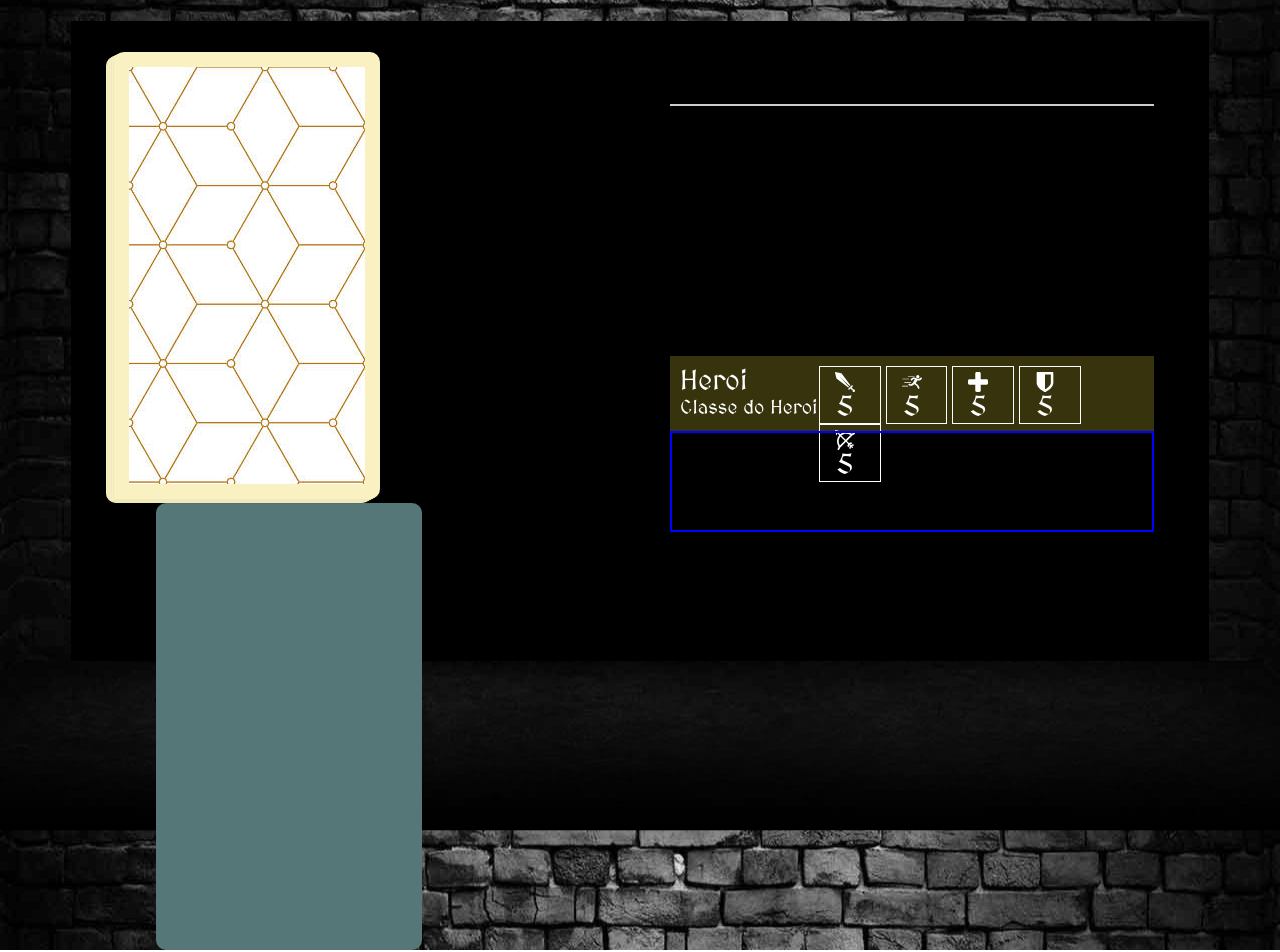
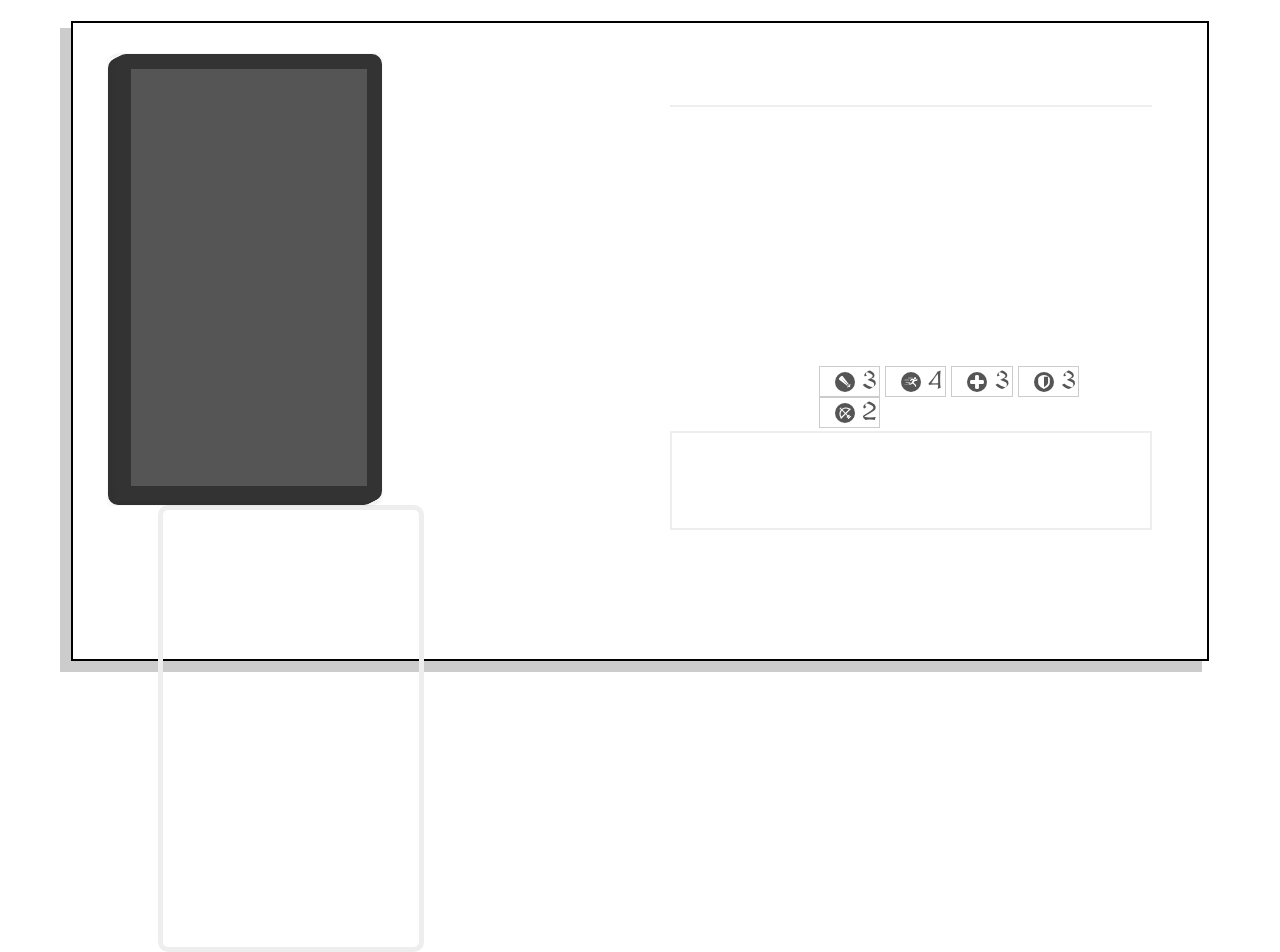
Before and after one commit to t4vor4/carddungeon.github.io, a plain HTML site: page projeto.html in a window 1280 px wide. Drawn offline with nearby package versions, Linux system fonts and the light colour scheme.

Commit message:
Mudei o visual do jogo. Retirei todas as imagens que eu estava usando porque eram imagens de terceiros e, enquanto teste, elas não eram realmente necessárias, alem de tirar o foco do teste.

```diff
--- a/codigo.js
+++ b/codigo.js
@@ -30,10 +30,10 @@ const cartasJogo = [
     {   nome:'Esqueleto',
         tipo: 'Monstro',
         forca:1,
-        habilidade: 1,
+        habilidade: 2,
         resistencia: 1,
         armadura: 1,
-        poderDeFogo: 1,
+        poderDeFogo: 0,
         pv: 5,
         descricao:'Um morto vivo animado por magia',
         imagem: 'esqueleto.jpg'
@@ -41,32 +41,32 @@ const cartasJogo = [
     {
         nome:'Orc',
         tipo: 'Monstro',
-        forca:1,
-        habilidade: 1,
-        resistencia: 1,
+        forca: 1,
+        habilidade: 2,
+        resistencia: 2,
         armadura: 1,
         poderDeFogo: 1,
-        pv: 5,
+        pv: 10,
         descricao:'Humanóides de pele verde, peludos e malvados',
         imagem:'orc.jpg'
     },
     {
         nome:'Gnoll',
         tipo: 'Monstro',
-        forca:2,
+        forca: 2,
         habilidade: 1,
-        resistencia: 1,
-        armadura: 1,
+        resistencia: 2,
+        armadura: 2,
         poderDeFogo: 1,
-        pv: 5,
+        pv: 10,
         descricao:'Um guerreiro bestial armado e raivoso',
         imagem:'gnoll.jpg'
     },
     {
         nome:'Aranha Gigante',
         tipo: 'Monstro',
-        forca:3,
-        habilidade: 1,
+        forca: 3,
+        habilidade: 3,
         resistencia: 1,
         armadura: 1,
         poderDeFogo: 1,
@@ -75,28 +75,27 @@ const cartasJogo = [
         imagem:'spider.jpg'
     },
     {
-
         nome:'Dragão',
         tipo: 'Monstro',
-        forca:4,
-        habilidade: 1,
-        resistencia: 10,
-        armadura: 1,
-        poderDeFogo: 1,
-        pv: 5,
+        forca: 4,
+        habilidade: 5,
+        resistencia: 4,
+        armadura: 3,
+        poderDeFogo: 5,
+        pv: 20,
         descricao:'Um poderoso lagarto com grandes asas, hálito de fogo e voraz, muito voraz.',
         imagem:'dragon.jpg'
     },
 ]
 
-const heroi = {nome:'Heroi', forca: 5, habilidade: 5, resistencia: 5, armadura: 5, poderDeFogo: 5, pv: 25}
+var heroi = {nome:'Heroi', forca: 3, habilidade: 4, resistencia: 3, armadura: 3, poderDeFogo: 2, pv: 15}
 
 
 var deck = embaralhaCartas(cartasJogo);
 var heroiGame = heroi;
 var cemiterio = [];
 
-var heroiPV = parseInt(heroiGame.resistencia)*5;
+var vidaHeroi = 15;
 var inimigoPV = 0;
 
 var cartaAtual;
@@ -144,7 +143,8 @@ function carta($val, $id) {
         '<div class="backCard"></div>'+
         '<div class="frontCard" >'+
             '<h2 class="nome">'+$val.nome+'</h2>'+
-            '<span class="imagem" style="background-image: url('+imgSrc+$val.imagem+');"></span>'+
+            //'<span class="imagem" style="background-image: url('+imgSrc+$val.imagem+');"></span>'+
+            '<span class="imagem" ></span>'+
             '<span class="cont-stats">'+
                 '<span class="forca"><img src="'+imgSrc+'forca.svg" alt="Força" /><span class="valor">'+$val.forca+'</span></span>'+
                 '<span class="habilidade"><img src="'+imgSrc+'habilidade.svg" alt="Força" /><span class="valor">'+$val.habilidade+'</span></span>'+
@@ -177,7 +177,7 @@ function mostraOpcoes($turno) {
     if ($turno == 'iniciativa') {
         $('.showBts').html('<button class="bt iniciativa">Iniciativa</button>');
         $('.showBts .iniciativa').click(function(event) {
-            calculaIniciativa(deck[deck.length-1]);
+            turnosdecombate(deck[deck.length-1]);
         });
     }
     else if ($turno == 'ataque') {
@@ -186,57 +186,95 @@ function mostraOpcoes($turno) {
 }
 
 function ataque($atacante, $defensor) {
-    console.log('$atacante = '+$atacante.nome);
-    console.log('$defensor = '+$defensor.nome);
+    var dano;
     var fa = parseInt($atacante.habilidade)+parseInt($atacante.forca)+calcularJogada(6);
     var fd = parseInt($defensor.habilidade)+parseInt($defensor.armadura)+calcularJogada(6);
-    console.log('fa '+fa);
-    console.log('fd '+fd);
     if (fd >= fa) {
         console.log('O '+$defensor.nome+' se defende do golpe');
         logsTexto('O '+$defensor.nome+' se defende do golpe');
+        dano = 0;
+        return dano;
     }
     else {
-        var dano = fa-fd;
+        dano = fa-fd;
         console.log('O '+$defensor.nome+' levou '+dano+' pontos de com o golpe de '+$atacante.nome);
         logsTexto('O '+$defensor.nome+' levou '+dano+' pontos de com o golpe de '+$atacante.nome);
         return dano;
     }
 }
 
+function combate($iniciativa,$inimigo) {
+    var iniciativa = $iniciativa;
+    var inimigo = $inimigo;
+    if (vidaHeroi > 0 && inimigoPV > 0) {
+        //Inimigo ganha a iniciativa
+        if (iniciativa == true) {
+            logsTexto(inimigo.nome+' venceu a iniciativa');
+
+            danoFeito = ataque(inimigo,heroiGame);
+
+            if (danoFeito > 0) {
+                vidaHeroi = vidaHeroi-danoFeito;
+                if (vidaHeroi <= 0) {
+                    logsTexto(heroiGame.nome+' foi derrotado.');
+                    gameOver();
+                }
+                else {
+                    mostraOpcoes('iniciativa');
+                }
+            }
+        }
+        //Heroi ganha a iniciativa
+        else {
+            logsTexto(heroiGame.nome+' venceu a iniciativa');
+            mostraOpcoes('ataque');
+            $('.showBts .ataque').click(function(event) {
+
+                danoFeito = ataque(heroiGame,inimigo)
+                if (danoFeito > 0) {
+                    console.log('inimigoPV depois = '+inimigoPV);
+                    inimigoPV = inimigoPV-danoFeito;
+                    console.log('inimigoPV depois = '+inimigoPV);
+                    if (inimigoPV <= 0) {
+                        logsTexto(inimigo.nome+' foi derrotado.');
+                        irProCemiterio(verificaTopodoDeck());
+                    }
+                    else {
+                        mostraOpcoes('iniciativa');
+                    }
+                }
+                else {
+                    console.log('Não houve dano');
+                }
+
+            });
+
+        }
+    }
+}
+
+function jogadaIniciativa($inimigo) {
+    var inimigo = $inimigo;
+    var iniciativaInimigo = parseInt(inimigo.habilidade)+calcularJogada(6);
+    var iniciativaHeroi = parseInt(heroiGame.habilidade)+calcularJogada(6);
+    // inimigo ganha
+    if ( iniciativaInimigo > iniciativaHeroi ) {
+        return true;
+    }
+    // heroi ganha
+    else if (iniciativaInimigo <= iniciativaHeroi) {
+        return false;
+    }
+}
+
 
 //inimigoPV = parseInt($inimigo.resistencia)*5;
 
-function calculaIniciativa($inimigo) {
-    var iniciativaInimigo = parseInt($inimigo.habilidade)+calcularJogada(6);
-    var iniciativaHeroi = parseInt(heroiGame.habilidade)+calcularJogada(6);
-
-    if (heroiGame.pv > 0 && $inimigo.pv > 0) {
-        if (iniciativaInimigo > iniciativaHeroi) {
-            logsTexto($inimigo.nome+' venceu a iniciativa');
-            heroiGame.pv = heroiGame.pv-ataque($inimigo,heroiGame);
-            if (heroiGame.pv <= 0) {
-                logsTexto(heroiGame.nome+' foi derrotado.');
-                gameOver();
-            }
-        }
-        else if (iniciativaInimigo < iniciativaHeroi) {
-            logsTexto(heroiGame.nome+' venceu a iniciativa');
-            mostraOpcoes('ataque');
-            $('.showBts .ataque').click(function(event) {
-                $inimigo.pv = $inimigo.pv-ataque(heroiGame,$inimigo);
-                if ($inimigo.pv <= 0) {
-                    logsTexto($inimigo.nome+' foi derrotado.');
-                    irProCemiterio(verificaTopodoDeck());
-                }
-            });
-
-        }
-        else {
-            calculaIniciativa($inimigo);
-        }
-    }
-
+function turnosdecombate($inimigo) {
+    var inimigo = $inimigo;
+    console.log('turnosdecombate');
+    var iniciativa = jogadaIniciativa(inimigo);
+    combate(iniciativa,inimigo);
 }
 
 function logsTexto($texto) {
@@ -281,6 +319,8 @@ function viraCartaDoDeck($deck){
         if ( $(this).hasClass('nodeckcompra')) {
             topododeck.addClass('deFrente').addClass('topododeck');
             if ( deck[deck.length-1].tipo == 'Monstro' ) {
+                inimigoPV = deck[deck.length-1].pv;
+                console.log(inimigoPV);
                 mostraOpcoes('iniciativa');
             }
             else {
--- a/estilo.css
+++ b/estilo.css
@@ -5,7 +5,8 @@ body {
 	font-size: 14px;
 	box-sizing: border-box;
 	color: #fff;
-	background-image: url('./img/fundo_dungeon.jpg');
+	/* background-image: url('./img/fundo_dungeon.jpg'); */
+	background-color: #fff;
 	background-position: center;
 	font-family: 'MedievalSharp', cursive;
 }
@@ -17,6 +18,14 @@ body *, body *:before, body *:after {
 	font-family: font-family: 'MedievalSharp', cursive;
 }
 
+.bt {
+	border: 5px solid #333;
+    background: #fff;
+    border-radius: 10px;
+    box-shadow: -6px 5px 0 #ccc;
+    font-family: font-family: 'MedievalSharp', cursive;
+}
+
 .content {
 	float: left;
 	position: relative;
@@ -24,7 +33,9 @@ body *, body *:before, body *:after {
 	width: 90%;
 	margin: 1% 5% 0;
 	padding: 25px;
-	background-color: #000;
+	background-color: #fff;
+	border:  2px solid #000;
+	box-shadow:  -9px 9px 0px 2px #ccc ;
 	/* background-color: #0ff; */
 }
 
@@ -42,7 +53,7 @@ body *, body *:before, body *:after {
 .deckPlace .baseCarta {
 	float: left;
 	position: relative;
-	background-color: #888;
+	background-color: #eee;
 	border-radius:  10px;
 	width: 266px;
     height: 447px;
@@ -51,7 +62,8 @@ body *, body *:before, body *:after {
 .deckPlace .baseCartaCemiterio {
 	float: left;
 	position: relative;
-	background-color: #577;
+	/* background-color: #ddd; */
+	border: 5px solid #eee;
 	border-radius:  10px;
 	width: 266px;
     height: 447px;
@@ -80,9 +92,10 @@ body *, body *:before, body *:after {
 		top: 0;
 		left: 0;
 		z-index: 2;
-		background-image: url('./img/backCarta.jpg');
+		/* background-image: url('./img/backCarta.jpg'); */
+		background-color: #555;
 		backface-visibility: hidden;
-		border: 15px solid #faf1c3;
+		border: 15px solid #333;
 		border-radius: 10px;
 	}
 
@@ -92,7 +105,8 @@ body *, body *:before, body *:after {
 		height: 100%;
 		top: 0;
 		left: 0;
-		background-color: #6d5419;
+		background-color: #fff;
+		color:  #333;
 		border-radius: 10px;
 		display: block;
 		border: 15px solid #333;
@@ -110,7 +124,7 @@ body *, body *:before, body *:after {
 		line-height: 1.4em;
 		padding: 0 10px;
 		font-size: 1em;
-		color: #fff;
+		/* color: #fff; */
 	}
 
 	.frontCard .imagem {
@@ -120,6 +134,7 @@ body *, body *:before, body *:after {
 		height: 190px;
 		-webkit-background-size: 100%;
 		background-size: 100%;
+		background-color: #ccc;
 	}
 
 	.frontCard .cont-stats {
@@ -159,7 +174,7 @@ body *, body *:before, body *:after {
 	    line-height: 2.3em;
 	}
 
-	.frontCard .cont-stats .forca {
+	/* .frontCard .cont-stats .forca {
 		background-color: #EF946C;
 	}
 	.frontCard .cont-stats .habilidade {
@@ -173,7 +188,7 @@ body *, body *:before, body *:after {
 	}
 	.frontCard .cont-stats .poderDeFogo {
 		background-color: #2F2963;
-	}
+	} */
 
 	.frontCard .descricao {
 		float: left;
@@ -185,7 +200,7 @@ body *, body *:before, body *:after {
 	    position: relative;
 	    width: 100%;
 	    height: 45%;
-	   	color: #fff;
+	   	/* color: #fff; */
 	}
 
 
@@ -201,6 +216,7 @@ body *, body *:before, body *:after {
 
 	.card.cemiterio .frontCard {
 		filter:grayscale(100%);
+		background-color: #999;
 	}
 
 	/* grayscale */
@@ -224,7 +240,7 @@ body *, body *:before, body *:after {
 	    position: relative;
 	    width: 100%;
 	    height: 10%;
-		border-bottom: 2px solid #ccc;
+		border-bottom: 2px solid #eee;
 		padding: 10px;
 		/* grid-area: title; */
 	}
@@ -235,6 +251,7 @@ body *, body *:before, body *:after {
 	    width: 100%;
 	    height: 50%;
 		padding: 10px;
+		overflow-y: scroll;
 		/* grid-area: text; */
 	}
 
@@ -244,11 +261,19 @@ body *, body *:before, body *:after {
 	    width: 100%;
 	    height: auto;
 	    padding: 5px 0;
-	    font-size: 0.7em;
+	    font-size: 0.75em;
+	    color: #333;
+	    background-color: #ccc;
+	}
+
+	.showText .texto:first-of-type {
+		color: $fff
+		background-color: #777;
+		font-size: 1em;
 	}
 
 	.showText .texto:nth-of-type(odd) {
-		background-color: #333;
+		background-color: #ddd;
 	}
 
 	.showBts {
@@ -256,7 +281,7 @@ body *, body *:before, body *:after {
 	    position: relative;
 	    width: 100%;
 	    height: 20%;
-		border: 2px solid #00f;
+		border: 2px solid #eee;
 		padding: 10px;
 		overflow-y: scroll;
 		/* grid-area: buttons; */
@@ -275,8 +300,7 @@ body *, body *:before, body *:after {
 	    position: relative;
 	    width: 100%;
 	    height: 15%;
-	    /* border: 2px solid #f0f; */
-	    background-color: #36330d;
+	    background-color: #fff;
 		padding: 10px;
 	}
 
@@ -310,7 +334,8 @@ body *, body *:before, body *:after {
 		float: left;
 	    position: relative;
 	    width: 19%;
-	    border:  1px solid #fff;
+	    color: #555;
+	    border:  1px solid #ccc;
 	    margin-right: 5px;
 	}
 
@@ -318,14 +343,18 @@ body *, body *:before, body *:after {
 		float: left;
 	    position: relative;
 	    width: 20px;
+	    padding:  3px;
 	    margin: 5px 5px 0 15px;
+	    background-color: #555;
+	    border-radius: 100%;
 	}
 
 	.heroBar .barR .valor {
 	    float: left;
 	    position: relative;
-	    width: 50px;
+	    width: calc(100% - 40px);
 	    text-align: center;
+	    font-size: 0.9em;
 	}
 
 /* MODAL */
--- a/estilov2.css
+++ /dev/null
@@ -1,219 +0,0 @@
-* {
-	box-sizing: border-box;
-	margin: 0;
-	padding: 0;
-}
-
-body {
-	font-size: 14px;
-	box-sizing: border-box;
-	color: #fff;
-	background-color: #999;
-
-}
-
-.content {
-	height: 80vh;
-	width: 100%;
-	padding: 25px;
-	box-sizing: border-box;
-	display: grid;
-	grid-template: 3fr 6fr 1fr / 2fr 2fr;
-	grid-gap: 10px 10px;
-	/* background-color: #0ff; */
-}
-
-.deckPlace {
-	grid-column:  1/2;
-	grid-row:  1/4;
-	border: 2px solid #0ff;
-	padding: 10px;
-	font-size: 2em;
-	display: grid;
-	grid-template: 10% 80% 10% / 5% 40% 5%  5% 40% 5% ;
-	padding: 10px;
-}
-
-.deckPlace .baseCarta {
-	grid-column:  2/3;
-	grid-row:  1/3;
-	background-color: #888;
-	border-radius:  10px;
-	max-width: 266px;
-    max-height: 447px;
-}
-
-.deckPlace .baseCartaCemiterio {
-	grid-column:  5/6;
-	grid-row:  1/3;
-	background-color: #577;
-	border-radius:  10px;
-	max-width: 266px;
-    max-height: 447px;
-}
-
-
-
-/* ESTILO GERAL DAS CARTAS */
-	.card {
-		grid-column:  2/3;
-		grid-row:  1/3;
-		position: relative;
-		transition: 0.6s;
-		transform-style: preserve-3d;
-		position: relative;
-		box-shadow: 0 0 2px rgba(0, 0, 0, 0.1);
-	}
-
-	.backCard {
-		display: block;
-		position: absolute;
-		width: 100%;
-		height: 100%;
-		top: 0;
-		left: 0;
-		z-index: 2;
-		background-image: url('./img/backCarta.jpg');
-		backface-visibility: hidden;
-		border: 15px solid #faf1c3;
-		border-radius: 10px;
-	}
-
-	.frontCard {
-		position: absolute;
-		width: 100%;
-		height: 100%;
-		top: 0;
-		left: 0;
-		background-color: #6d5419;
-		border-radius: 10px;
-		display: grid;
-		grid-template: 10% 40% 10% 35% / 20% 60% 20%;
-		border: 15px solid #333;
-		transform: rotateY(180deg);
-		backface-visibility: hidden;
-		transition: all 0.3s;
-	}
-
-	.frontCard .nome {
-		grid-column:  1/4;
-		grid-row:  1/2;
-		padding: 5px 30px;
-		font-size: 1em;
-	}
-
-	.frontCard .imagem {
-		grid-column:  1/4;
-		grid-row:  2/4;
-		-webkit-background-size: 100%;
-		background-size: 100%;
-	}
-
-	.frontCard .pontosForca {
-		grid-column:  1/2;
-		grid-row:  3/4;
-		width: 60px;
-	    height: 60px;
-	    border-radius: 100px;
-		background-color: red;
-		text-align: center;
-		line-height: 1.8em;
-	    font-size: 1.2em;
-		bottom: 10px;
-	    left: 10px;
-	    position: relative;
-	}
-
-	.frontCard .descricao {
-		grid-column:  1/4;
-		grid-row:  4/5;
-		padding: 30px;
-		font-size: 0.5em;
-	}
-
-
-/* ESTADO DAS CARTAS */
-	.card.entranojogo {
-		top: -100%;
-		left: 50%;
-	}
-
-	.card.deFrente {
-		transform: rotateY(180deg);
-	}
-
-	.card.cemiterio .frontCard {
-		filter:grayscale(100%);
-	}
-
-	/* grayscale */
-
-
-
-.showtitle {
-	grid-column:  2/3;
-	grid-row:  1/2;
-	border: 2px solid #f0f;
-	padding: 10px;
-	/* grid-area: title; */
-}
-
-.showText {
-	grid-column:  2/3;
-	grid-row:  2/3;
-	border: 2px solid #0f0;
-	padding: 10px;
-	/* grid-area: text; */
-}
-
-.showBts {
-	grid-column:  2/3;
-	grid-row:  3/4;
-	border: 2px solid #00f;
-	padding: 10px;
-	/* grid-area: buttons; */
-}
-
-/* MODAL */
-	#bgModal {
-		float: left;
-		position: fixed;
-		width: 100%;
-		height: 100%;
-		top: 0;
-		left: 0;
-		background-color: rgba(0, 0, 0, 0.5);
-		z-index: 1000;
-		opacity: 0;
-		transition: all 0.3s;
-	}
-	#modal {
-	    float: left;
-	    position: fixed;
-	    left: 50%;
-	    top: 50%;
-	    z-index: 1001;
-	    opacity: 0;
-	    transition: all 0.3s;
-	}
-
-	#bgModal.complete, #modal.complete {
-		opacity: 1;
-	}
-
-	#modal.gameover {
-		width: 300px;
-	    height: 200px;
-	    margin-top: -100px;
-	    margin-left: -150px;
-	    background-color: transparent;
-	}
-
-	span.text-gameover {
-	    display: block;
-	    margin: auto;
-	    text-align: center;
-	    font-size: 4em;
-	    line-height: 3.2em;
-	    text-shadow: 2px 2px 2px #000;
-	}
```
Also changed, not shown: img/backCarta.jpg (deleted), img/dragon.jpg (deleted), img/esqueleto.jpg (deleted), img/fundo_dungeon.jpg (deleted), img/gnoll.jpg (deleted), img/orc.jpg (deleted), img/spider.jpg (deleted).
